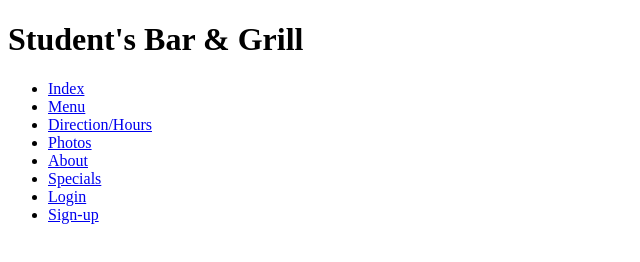
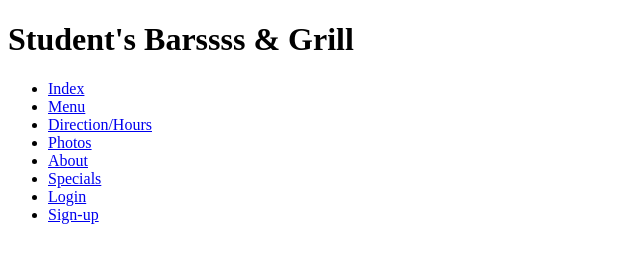
Before and after one commit to tuckerbluml/student_restaurant, a plain HTML site: page student_bar&_grill/login.html in a window 1280 px wide. Shown: the whole page, without its empty margins (0-640 px from the left). Drawn offline with Linux system fonts and the light colour scheme.

Commit message:
second test in index for h1 tag

```diff
--- a/student_bar&_grill/login.html
+++ b/student_bar&_grill/login.html
@@ -16,7 +16,7 @@
 
 <body>
 
-	<h1>Student's Bar & Grill</h1>
+	<h1>Student's Barssss & Grill</h1>
 
 	 <ul>
 	  <li><a href="index.html">Index</a></li>
```
